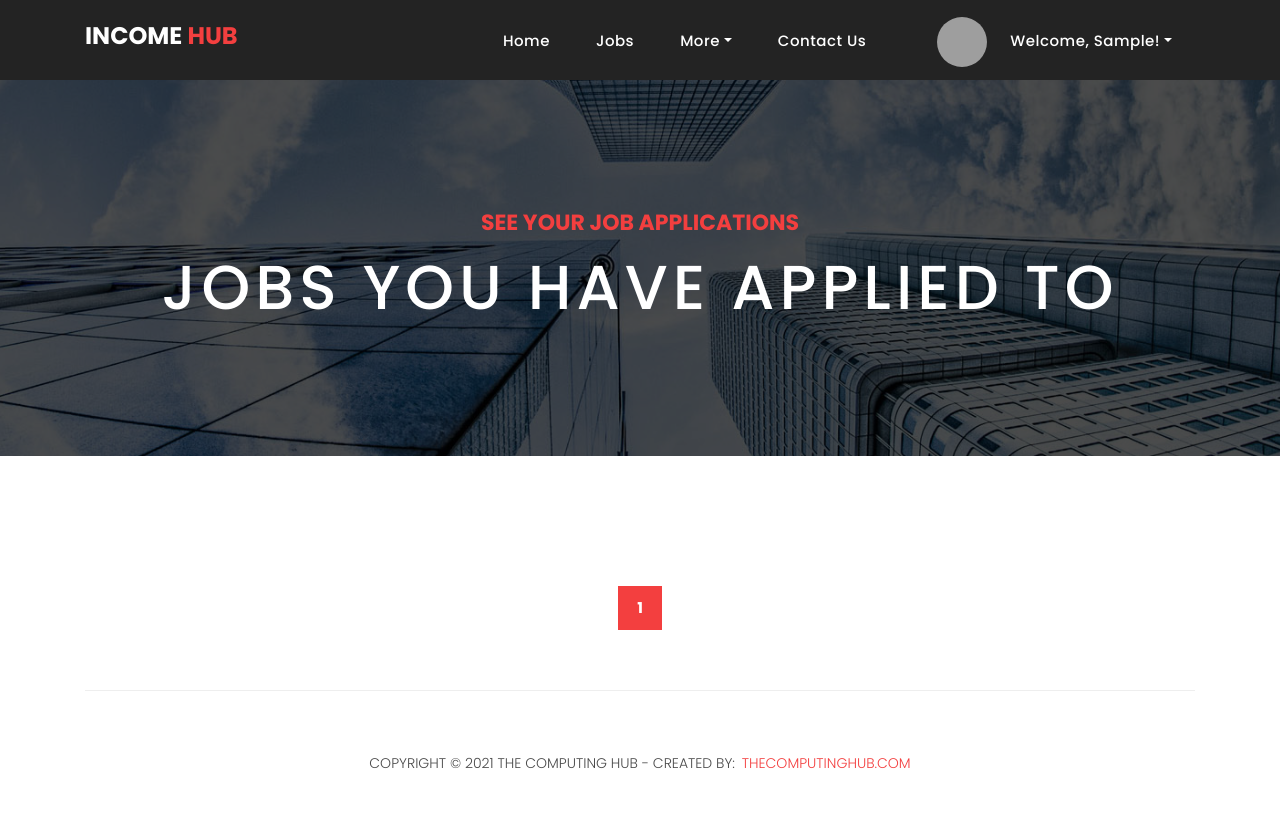
After one commit to ali-sajjad-rizavi/incomehub_django, a Django app: page /users/my-applications/ in a window 1280 px wide. The commit adds this page. Run offline with Django 3.2, Linux system fonts and the light colour scheme; the visitor is signed in with stand-in values (Sample User, id 1); data that the repository does not hold is empty; some libraries are stand-ins or nearby versions; grey boxes are pictures that could not be loaded.

Commit message:
Allow users to view their job applications

```diff
--- a/templates/base.html
+++ b/templates/base.html
@@ -86,7 +86,7 @@
                                 <a class="dropdown-item" href="{% url 'user-profile' %}">My Profile</a>
                                 <a class="dropdown-item" href="{% url 'notifications' %}">🔔 Notifications</a>
                                 <a class="dropdown-item" href="{% url 'current-user-jobs' %}">Posted Jobs</a>
-                                <a class="dropdown-item" href="#">Job Applications</a>
+                                <a class="dropdown-item" href="{% url 'current-user-job_applications' %}">Job Applications</a>
                                 <a class="dropdown-item" href="{% url 'logout' %}">Logout</a>
                             </div>
                         </li>
--- /dev/null
+++ b/templates/users/job-applications.html
@@ -0,0 +1,87 @@
+{% extends 'base.html' %}
+
+
+{% block title %} Jobs I have applied to {% endblock title %}
+{% block heading %}
+    <div class="page-heading about-heading header-text"
+         style="background-image: url({% static 'assets/images/heading-6-1920x500.jpg' %});">
+        <div class="container">
+            <div class="row">
+                <div class="col-md-12">
+                    <div class="text-content">
+                        <h4>See your job applications</h4>
+                        <h2>Jobs you have applied to</h2>
+                    </div>
+                </div>
+            </div>
+        </div>
+    </div>
+{% endblock heading %}
+
+
+{% block content %}
+    <div class="products">
+        <div class="container">
+            <div class="row">
+                {% for job_application in page_obj.object_list %}
+                    <div class="row w-100 mb-lg-5 bg-light rounded p-3">
+                        <div class="col-sm-2" style="width: 1%">
+                            <a href="{% url 'job' job_application.job.pk %}" class="services-item-image">
+                                <img src="{{ job_application.job.image.url }}"
+                                     style="height: 100px; width: 150px;"
+                                     alt="">
+                            </a>
+                        </div>
+
+                        <div class="col">
+                            <div class="down-content">
+                                <h5>
+                                    You have applied for
+                                    <a href="{% url 'job' job_application.job.pk %}">
+                                        "{{ job_application.job.title }}"
+                                    </a>
+                                </h5>
+
+                                <p style="margin: 0;" class="border-bottom mb-lg-2">
+                                    Job posted by:
+                                    {{ job_application.job.author.first_name|add:' '|add:job_application.job.author.last_name }}
+                                    | {{ job_application.job.author.email }}
+                                </p>
+                            </div>
+                        </div>
+                    </div>
+                {% endfor %}
+
+                <div class="col-md-12">
+                    <ul class="pages">
+                        {% if page_obj.has_previous %}
+                            <li><a href="?page=1">First</a></li>
+                            <li>
+                                <a href="?page={{ page_obj.previous_page_number }}">
+                                    <i class="fa fa-angle-double-left"></i>
+                                </a>
+                            </li>
+                        {% endif %}
+
+                        {% for num in page_obj.paginator.page_range %}
+                            {% if page_obj.number == num %}
+                                <li class="active"><a href="?page={{ num }}">{{ num }}</a></li>
+                            {% elif num > page_obj.number|add:'-3' and num < page_obj.number|add:'3' %}
+                                <li><a href="?page={{ num }}">{{ num }}</a></li>
+                            {% endif %}
+                        {% endfor %}
+
+                        {% if page_obj.has_next %}
+                            <li>
+                                <a href="?page={{ page_obj.next_page_number }}">
+                                    <i class="fa fa-angle-double-right"></i>
+                                </a>
+                            </li>
+                            <li><a href="?page={{ page_obj.paginator.num_pages }}">Last</a></li>
+                        {% endif %}
+                    </ul>
+                </div>
+            </div>
+        </div>
+    </div>
+{% endblock content %}
--- a/users/urls.py
+++ b/users/urls.py
@@ -19,4 +19,5 @@ urlpatterns = [
     path('my-job-posts/', views.posted_jobs, name='current-user-jobs'),
     path('<int:user_id>/jobs/', views.user_jobs, name='user-jobs'),
     path('my-notifications/', views.notifications, name='notifications'),
+    path('my-applications/', views.my_job_applications, name='current-user-job_applications'),
 ]
--- a/users/views.py
+++ b/users/views.py
@@ -93,3 +93,11 @@ def notifications(request):
     paginator = Paginator(job_application_list, 10)
     context = {'page_obj': paginator.get_page(request.GET.get('page'))}
     return render(request, 'users/notifications.html', context=context)
+
+
+@login_required
+def my_job_applications(request):
+    my_applications = JobApplication.objects.filter(applicant=request.user).order_by('-created_at')
+    paginator = Paginator(my_applications, 10)
+    context = {'page_obj': paginator.get_page(request.GET.get('page'))}
+    return render(request, 'users/job-applications.html', context=context)
```
